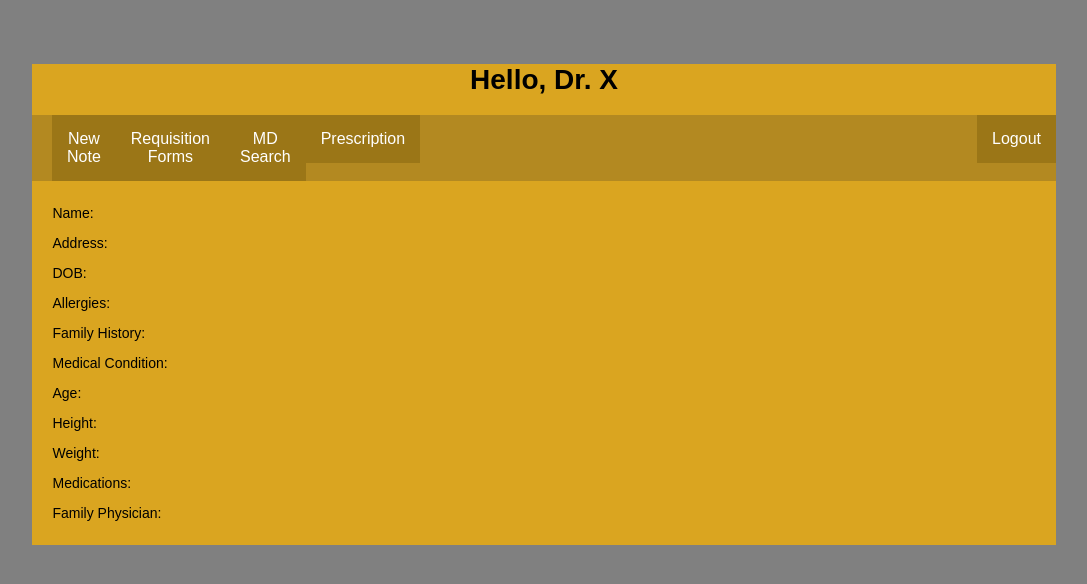
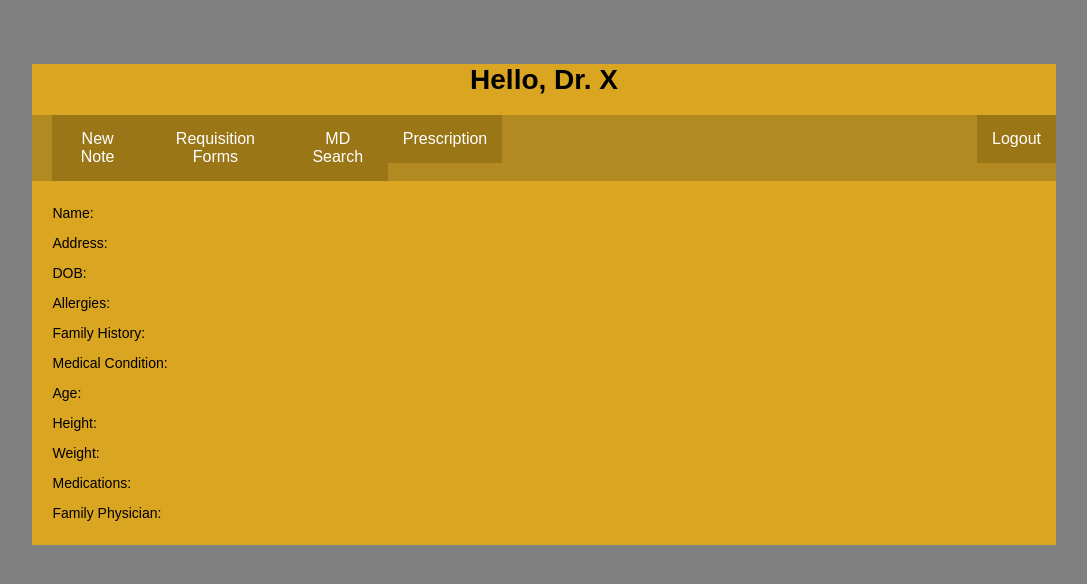
Before and after one commit to ShayFash/PatientManagementsystem, a React (Create React App) app in the folder src/hello-world/: page / in a window 1280 px wide. Shown: the top 584 px of the page, without its empty margins (96-1183 px from the left). Built offline with nearby package versions, Linux system fonts and the light colour scheme.

Commit message:
Added password dots, and logout button to NavBar

```diff
--- a/src/hello-world/src/components/Login.js
+++ b/src/hello-world/src/components/Login.js
@@ -19,7 +19,7 @@ function LoginPanel(props) {
                 <form>
                     <input type="text" placeholder="Username" style={{fontSize: "32px"}}></input>
                     <br />
-                    <input type="pa" placeholder="Password" style={{fontSize: "32px"}}></input>
+                    <input type="password" placeholder="Password" style={{fontSize: "32px"}}></input>
                 </form>
             </div>
             <div style={{textAlign: "center"}}>
--- a/src/hello-world/src/components/NavBar.js
+++ b/src/hello-world/src/components/NavBar.js
@@ -24,7 +24,7 @@ function NavBar(props) {
                     Prescription
                 </button>
             </Link>
-            <div className="horizontalDivider" style={{width: "930px"}}/>
+            <div className="horizontalDivider" style={{width: "52%"}}/>
             <Link to='/login'>
                 <button className="navBarButton" onClick={props.onClick}>
                     Logout
--- a/src/hello-world/src/index.css
+++ b/src/hello-world/src/index.css
@@ -24,14 +24,14 @@ code {
 }
 
 .horizontalDivider {
-    width: 100px; /*Should be editted in-line to desired width*/
+    width: 10%; /*Should be editted in-line to desired width*/
     height: auto;
     display: inline-block
 }
 
 .verticalDivider {
     width: auto;
-    height: 100px; /*Should be editted in-line to desired height*/
+    height: 10%; /*Should be editted in-line to desired height*/
     display: inline-block
 }
 
```
